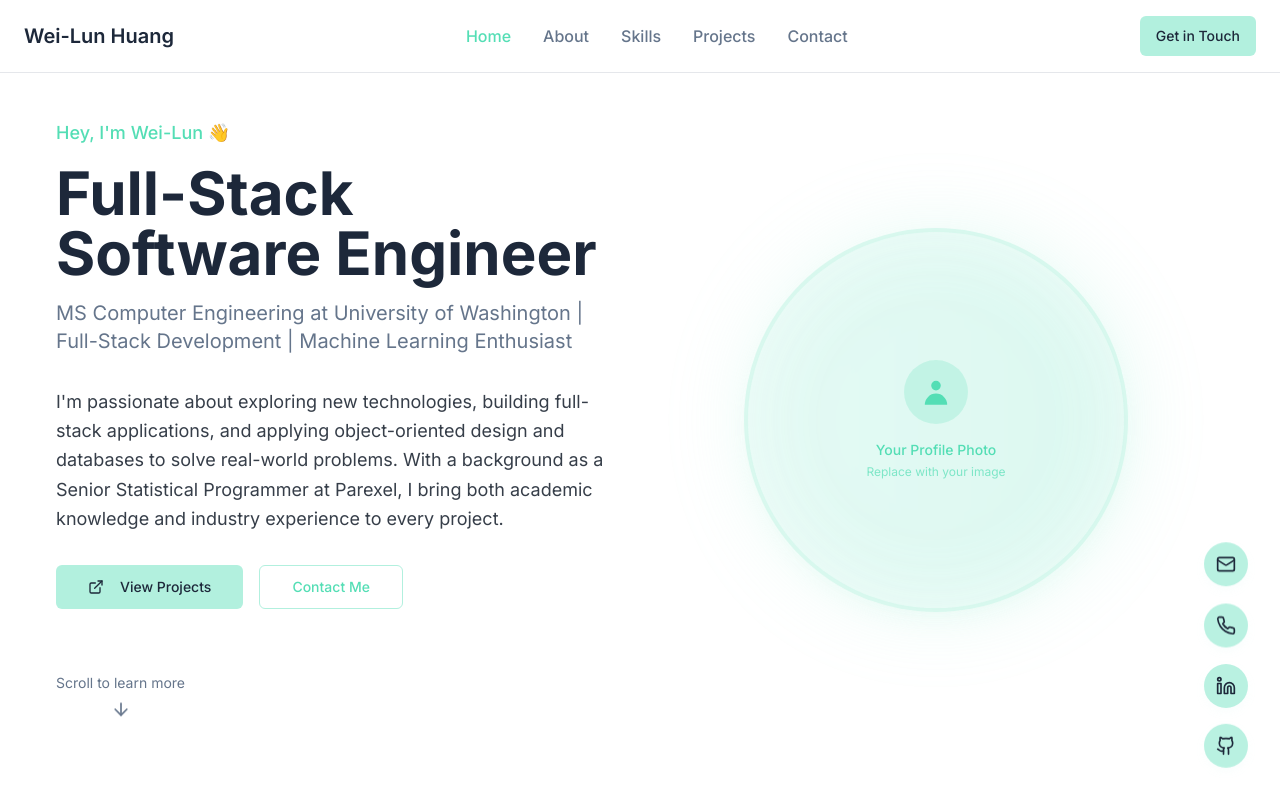
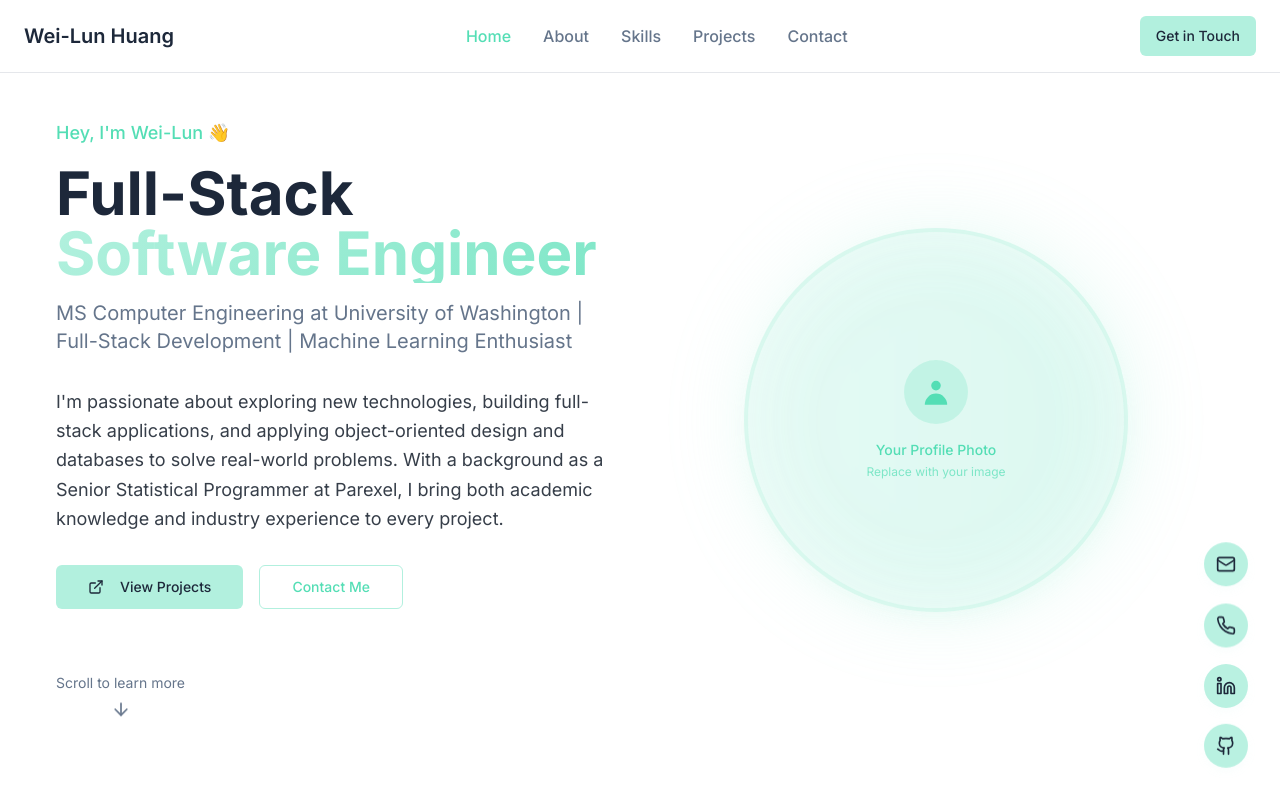
Before and after one commit to allen6711/personal-website, a React (Vite) app: page / in a window 1280 px wide. Shown: the top 800 px of the page. Built offline with nearby package versions, Linux system fonts and the light colour scheme; the HTML template or start-up script is replaced by a standard one.

Commit message:
Code edited in Lovable Code Editor

```diff
--- a/src/components/sections/HeroSection.tsx
+++ b/src/components/sections/HeroSection.tsx
@@ -20,8 +20,7 @@ const HeroSection = () => {
               <p className="text-jade-dark font-medium text-lg">Hey, I'm Wei-Lun 👋</p>
               <h1 className="text-5xl lg:text-6xl font-bold text-charcoal leading-tight">
                 Full-Stack
-                Software Engineer
-                {/* <span className="text-gradient block">Software Engineer</span> */}
+                <span className="text-gradient block">Software Engineer</span>
               </h1>
               <p className="text-xl text-muted-foreground max-w-2xl">
                 MS Computer Engineering at University of Washington | Full-Stack Development |
```
